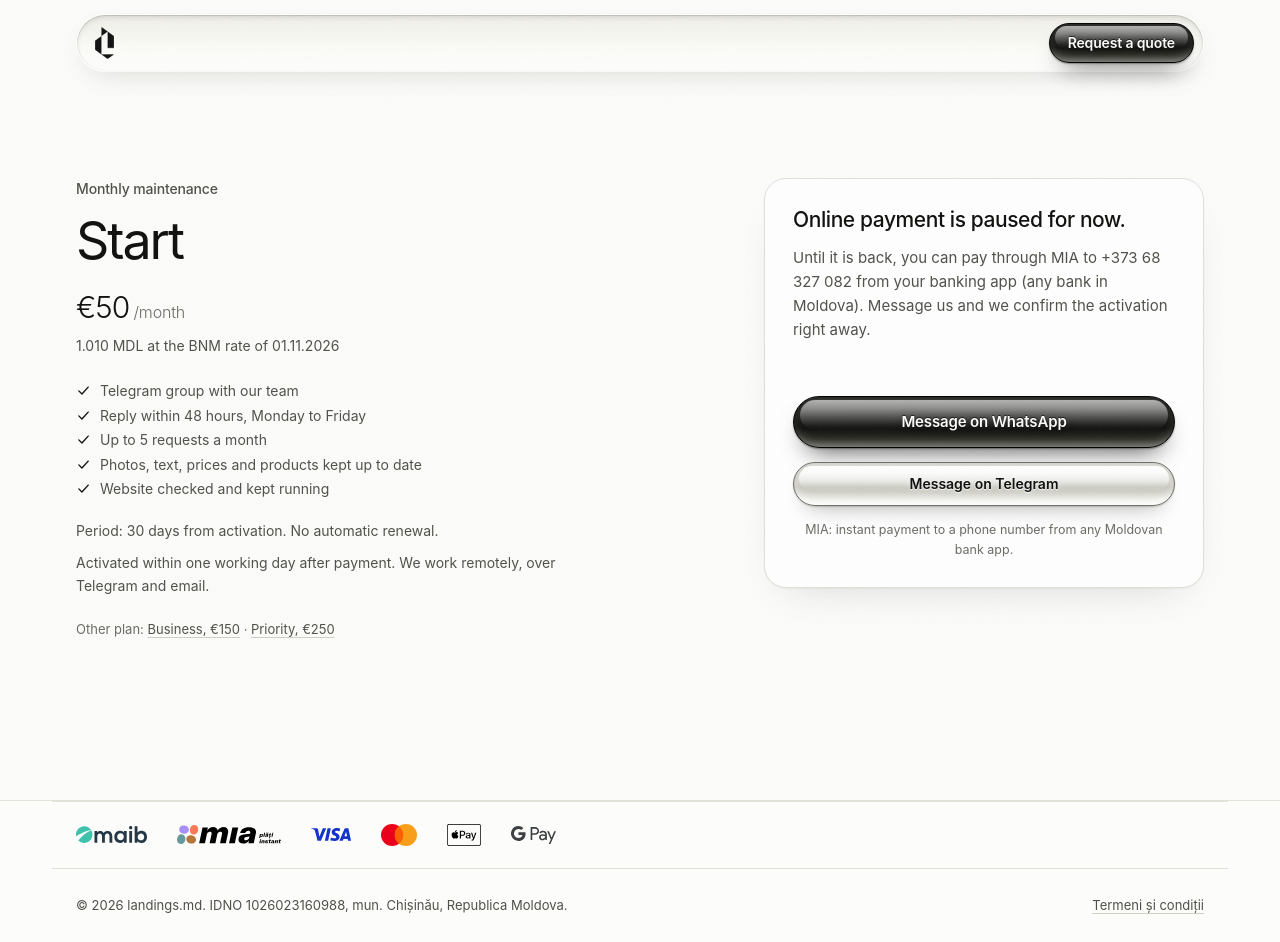
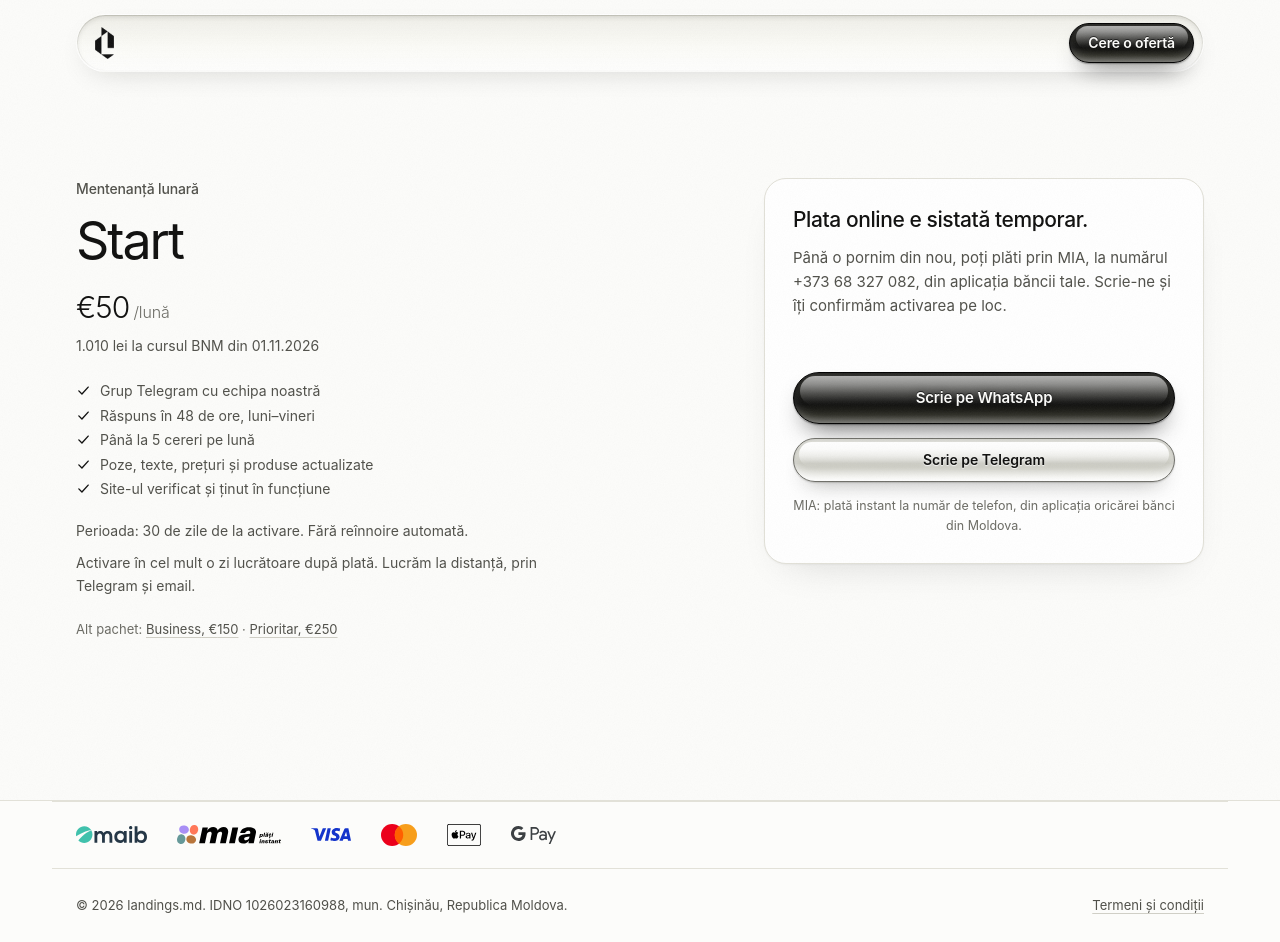
Before and after one commit to xdmy1/landings08, a Next.js app: page /plata/start in a window 1280 px wide. Built offline with nearby package versions, Linux system fonts and the light colour scheme; no server answers; a web font is replaced by a local one.

Commit message:
Language: Romanian by default, not the browser's; the footer pick wins, Russian browsers get Russian
Co-Authored-By: Claude Opus 5.5 <noreply@anthropic.com>

```diff
--- a/app/_pay/checkout.tsx
+++ b/app/_pay/checkout.tsx
@@ -2,6 +2,7 @@
 
 import { useEffect, useState } from "react";
 import { PLANS, type PayLang, type PlanId } from "./plans";
+import { preferredLang } from "../_shell/langs";
 
 const TELEGRAM = "https://t.me/damiqqn";
 const WHATSAPP = "https://wa.me/37368327082";
@@ -154,19 +155,15 @@ const L: Record<
   },
 };
 
+/* the page has ro / ru / en: the visitor's language (see preferredLang), the other
+   site languages read the English version */
 function detectLang(): PayLang {
   try {
-    const prefs = navigator.languages && navigator.languages.length ? navigator.languages : [navigator.language];
-    for (const p of prefs) {
-      const c = (p || "").toLowerCase().slice(0, 2);
-      if (c === "ro" || c === "mo") return "ro";
-      if (c === "ru") return "ru";
-      if (c === "en" || c === "de" || c === "fr" || c === "es") return "en";
-    }
+    const l = preferredLang();
+    return l === "ro" || l === "ru" ? l : "en";
   } catch {
-    /* default below */
+    return "ro";
   }
-  return "ro";
 }
 
 const nf = (n: number) => n.toLocaleString("ro-RO").replace(/ /g, " ");
--- a/app/_shell/langs.ts
+++ b/app/_shell/langs.ts
@@ -4,6 +4,26 @@ export const LANGS = ["ro", "en", "de", "fr", "es", "ru"] as const;
 export type Lang = (typeof LANGS)[number];
 
 export const isLang = (v: string): v is Lang => (LANGS as readonly string[]).includes(v);
+
+/* The language a visitor gets when the page does not fix one: the one they picked
+   in the footer, otherwise Romanian. A browser set to English does not make the
+   site English (most visitors in Moldova have English browsers and read Romanian);
+   a browser that puts Russian before Romanian gets Russian, the other local language. */
+export function preferredLang(): Lang {
+  try {
+    const saved = window.localStorage.getItem("lang");
+    if (saved && isLang(saved)) return saved;
+  } catch {
+    /* private mode: no saved choice */
+  }
+  const prefs = navigator.languages && navigator.languages.length ? navigator.languages : [navigator.language];
+  for (const p of prefs) {
+    const c = (p || "").toLowerCase().slice(0, 2);
+    if (c === "ro" || c === "mo") return "ro";
+    if (c === "ru") return "ru";
+  }
+  return "ro";
+}
 export const langPath = (l: Lang) => (l === "ro" ? "/" : `/${l}`);
 
 /* every language points at every other one; x-default = Romanian */
--- a/app/blog/chrome.tsx
+++ b/app/blog/chrome.tsx
@@ -3,6 +3,7 @@
 import { useEffect, useState } from "react";
 import { ThinkingOrb } from "thinking-orbs";
 import { HeroOrb } from "../fx";
+import { preferredLang } from "../_shell/langs";
 
 const LANGS = ["ro", "en", "de", "fr", "es", "ru"] as const;
 type Lang = (typeof LANGS)[number];
@@ -106,14 +107,7 @@ function useChrome(fixed?: Lang) {
   const [lang, setLang] = useState<Lang>(fixed || "ro");
   useEffect(() => {
     if (fixed) return; // a page that exists in one language keeps its bar in that language
-    const prefs = navigator.languages && navigator.languages.length ? navigator.languages : [navigator.language];
-    for (const p of prefs) {
-      const code = (p || "").toLowerCase().slice(0, 2);
-      if ((LANGS as readonly string[]).includes(code)) {
-        setLang(code as Lang);
-        return;
-      }
-    }
+    setLang(preferredLang());
   }, [fixed]);
   return C[lang];
 }
```
Also changed, not shown: app/_shell/site.tsx (+2 -17 lines).
